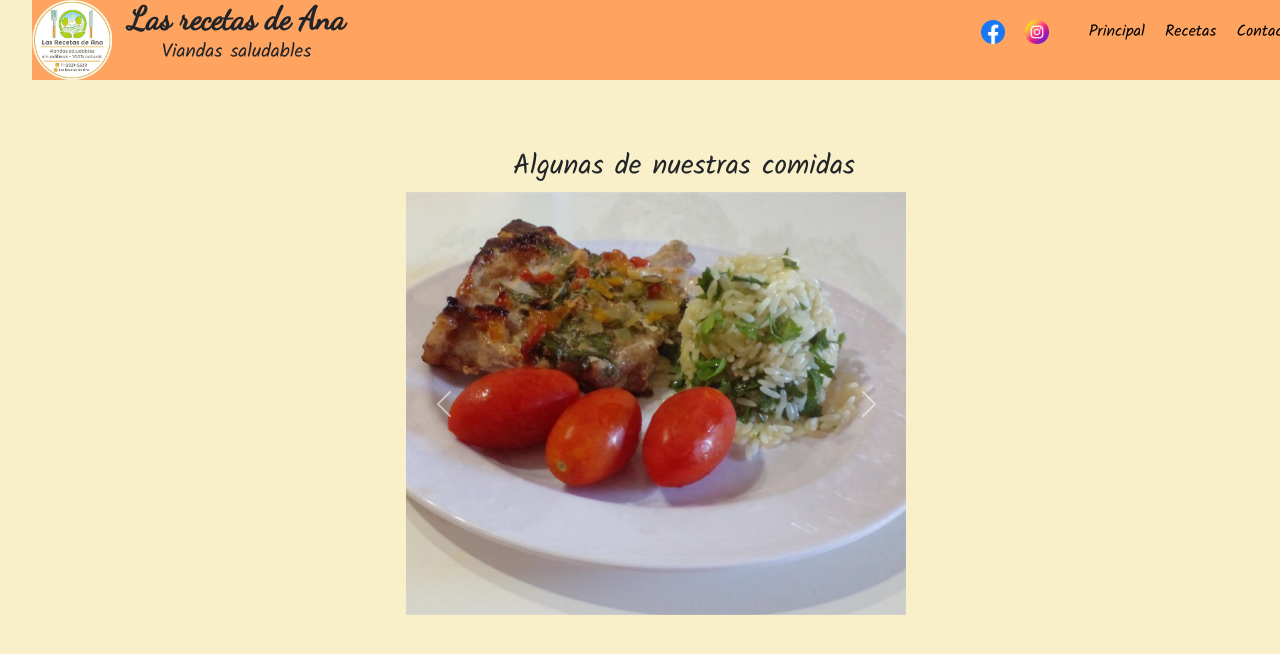
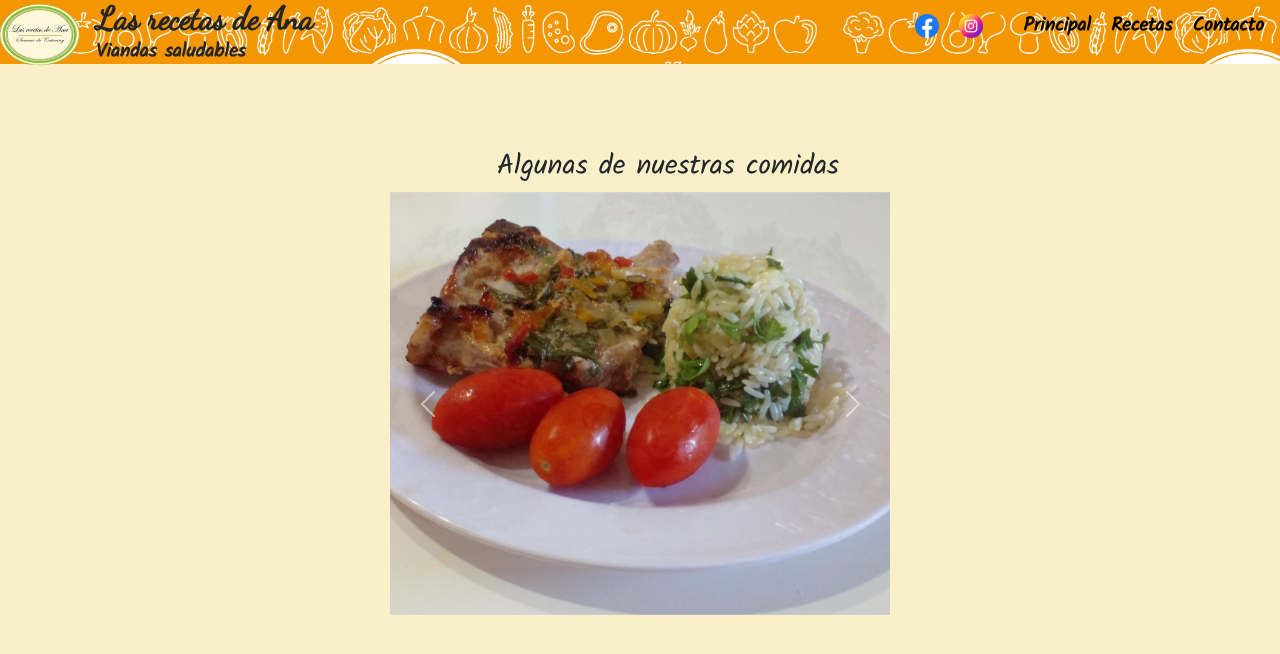
Before and after one commit to roxanfa/TPFinal, a plain HTML site: page Galeria.html in a window 1280 px wide. Drawn offline with nearby package versions, Linux system fonts and the light colour scheme.

Commit message:
header
cambio fondo y logo. eliminación de logos que no uso

```diff
--- a/Galeria.html
+++ b/Galeria.html
@@ -9,11 +9,11 @@
     <title>Las recetas de Ana - Contacto</title>
     <link rel="stylesheet" href="css/config.css">
   </head>
-  <body class="galeria2">
+  <body>
     <header>
       <div class="navbar1">
         <div class="logo">
-          <img src="img/logos/contacto.png">
+          <img src="img/logos/logo2.png">
           <div class="marca">
             <h1>Las recetas de Ana</h1>
             <p>Viandas saludables</p>
--- a/css/config.css
+++ b/css/config.css
@@ -23,7 +23,10 @@ body {
 }
 
 header {
-	background: #FFA460;
+	background-image: url("../img/logos/fondo.jpg");
+	background-size: 65%;
+	/*background: #FFA460;*/
+	height: 8%;
 	position: fixed;
     top: 0;
     width: 100%;
@@ -43,6 +46,7 @@ header {
 .marca {
 	margin-left: 1em;
 	font-family: 'Dancing Script';
+	font-weight: bolder;
 }
 .marca h1{
 
@@ -89,6 +93,8 @@ ul {
 ul li {
 	list-style: none;
 	font-family: Kalam;
+	font-size: 1.2em;
+	font-weight: bold;
 }
 
 a {
```
Also changed, not shown: Contacto.html (+1 -1 lines), Recetas.html (+1 -1 lines), index.html (+1 -1 lines), img/logos/fondo.jpg (added), img/logos/logo.jpg (deleted), img/logos/logo2.jpg (deleted), 1 other file.
